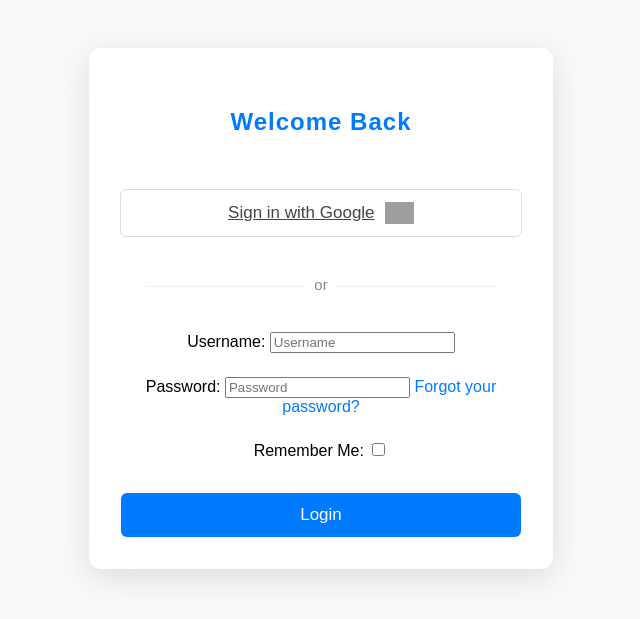
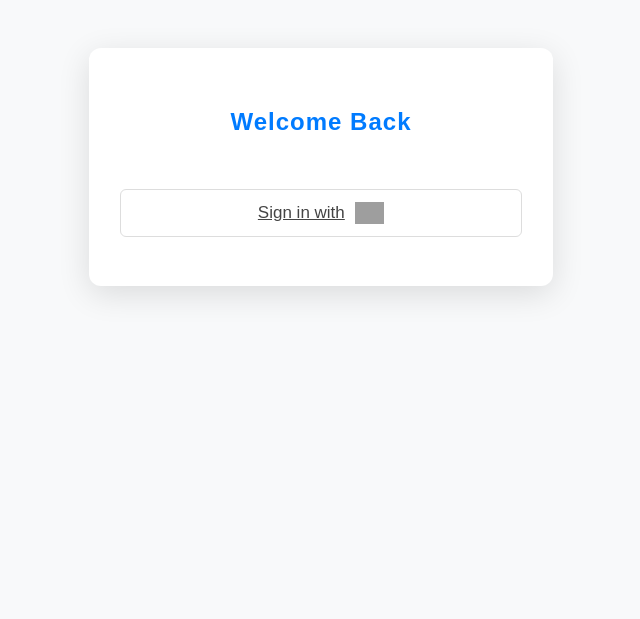
Before and after one commit to coderanantM/Medical_Annotator_Dashboard, a Django app: page /accounts/login/ in a window 1280 px wide. Shown: the part 50-669 px from the top of the page, without its empty margins (319-959 px from the left). Run offline with Django 5.2, Linux system fonts and the light colour scheme; data comes from the database, SQL or seed files in the repository; both versions use the stored data as it was after the commit; some libraries are stand-ins or nearby versions; grey boxes are pictures that could not be loaded.

Commit message:
all changes completed along with integration with google drive

```diff
--- a/med_annotator/annotations/templates/account/login.html
+++ b/med_annotator/annotations/templates/account/login.html
@@ -91,30 +91,8 @@
 
     <!-- Google Login Button -->
     <a class="google-btn" href="{% provider_login_url 'google' %}">
-        <span>Sign in with Google</span>
+        <span>Sign in with</span>
         <img src="https://upload.wikimedia.org/wikipedia/commons/4/4a/Logo_2013_Google.png" alt="Google logo">
     </a>
-
-    <div class="divider">or</div>
-
-    <form method="post" action="{% url 'account_login' %}">
-        {% csrf_token %}
-        {% if form.errors %}
-            <ul class="errorlist">
-                {% for field in form %}
-                    {% for error in field.errors %}
-                        <li>{{ error }}</li>
-                    {% endfor %}
-                {% endfor %}
-                {% for error in form.non_field_errors %}
-                    <li>{{ error }}</li>
-                {% endfor %}
-            </ul>
-        {% endif %}
-        {{ form.as_p }}
-        <button type="submit">Login</button>
-    </form>
-
-
 </div>
 {% endblock %}
--- a/med_annotator/med_annotator/settings.py
+++ b/med_annotator/med_annotator/settings.py
@@ -162,5 +162,5 @@ AUTHENTICATION_BACKENDS = [
     'allauth.account.auth_backends.AuthenticationBackend',
 ]
 
-SOCIALACCOUNT_LOGIN_ON_GET = False
+SOCIALACCOUNT_LOGIN_ON_GET = True
 GOOGLE_SERVICE_ACCOUNT_KEY = os.path.join(BASE_DIR, 'service-account.json')
```
Also changed, not shown: med_annotator/db.sqlite3.
